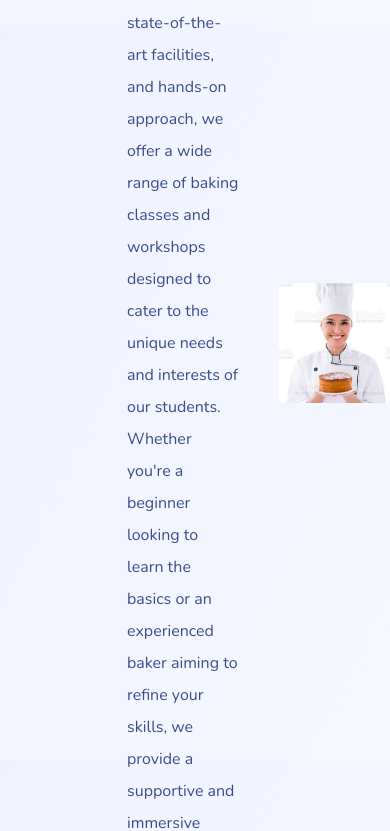
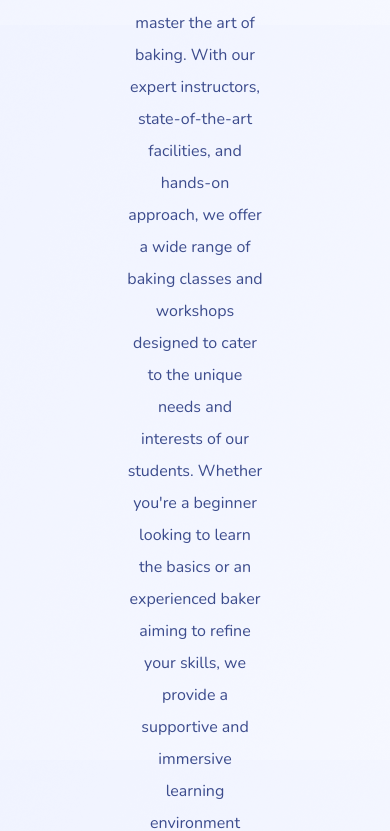
Before and after one commit to Magda78/baking-school-mern, a React (Create React App) app in the folder frontend/: page / in a window 390 px wide. Shown: the part 3265-4096 px from the top of the page. Built offline with nearby package versions, Linux system fonts and the light colour scheme.

Commit message:
responsive about

```diff
--- a/frontend/src/App.js
+++ b/frontend/src/App.js
@@ -35,7 +35,7 @@ function App() {
 			<Hero />
 			<Booking />
 			<Programs screenSize={screenSize} />
-			<About />
+			<About screenSize={screenSize}/>
 			{overlay ? (
 				<div className="bg-white w-[85%] h-screen py-[45px] pr-[127px]  absolute top-[140px] right-0 flex flex-col items-end leading-6">
 					<h2 className="font-bold text-base font-Nunito uppercase text-pink cursor-pointer hover:text-light-blue">
--- a/frontend/src/components/about.js
+++ b/frontend/src/components/about.js
@@ -1,27 +1,52 @@
 import backgroundImage from '../img/hero-bg.png';
 
-function About() {
+function About({ screenSize }) {
 	const containerStyle = {
 		backgroundImage: `url(${backgroundImage})`
 	};
 	return (
-		<section
+		<section>
+			{screenSize === 'sm' || screenSize === 'md' ? (
+				<div
+					className="px-[127px] py-[45px] flex flex-col justify-center items-center"
+					style={{ ...containerStyle, height: '100%' }}
+				>
+					<div className="flex  flex-col justify-center items-center">
+						<img src="/img/baker.png" alt="logo" />
+						<div className="text-center mt-[45px] text-base font-Nunito text-very-dark-blue font-normal leading-8">
+							At Brooklyn Baking School, we are passionate about sharing the art and joy of baking with
+							baking enthusiasts of all levels. Our mission is to inspire and empower individuals to
+							explore their creativity in the kitchen and master the art of baking. With our expert
+							instructors, state-of-the-art facilities, and hands-on approach, we offer a wide range of
+							baking classes and workshops designed to cater to the unique needs and interests of our
+							students. Whether you're a beginner looking to learn the basics or an experienced baker
+							aiming to refine your skills, we provide a supportive and immersive learning environment
+							where you can discover new techniques, experiment with flavors, and create delicious
+							masterpieces. Join us on this delectable journey and unlock your full baking potential!
+						</div>
+					</div>
+				</div>
+			) : (
+				<div
 					className="pl-[127px] py-[45px] flex flex-row items-center justify-between"
 					style={{ ...containerStyle, height: '100%' }}
 				>
 					<div className="flex flex-1 mr-10 text-base font-Nunito text-very-dark-blue font-normal leading-8">
 						At Brooklyn Baking School, we are passionate about sharing the art and joy of baking with baking
-				enthusiasts of all levels. Our mission is to inspire and empower individuals to explore their creativity
-				in the kitchen and master the art of baking. With our expert instructors, state-of-the-art facilities,
-				and hands-on approach, we offer a wide range of baking classes and workshops designed to cater to the
-				unique needs and interests of our students. Whether you're a beginner looking to learn the basics or an
-				experienced baker aiming to refine your skills, we provide a supportive and immersive learning
-				environment where you can discover new techniques, experiment with flavors, and create delicious
-				masterpieces. Join us on this delectable journey and unlock your full baking potential!
+						enthusiasts of all levels. Our mission is to inspire and empower individuals to explore their
+						creativity in the kitchen and master the art of baking. With our expert instructors,
+						state-of-the-art facilities, and hands-on approach, we offer a wide range of baking classes and
+						workshops designed to cater to the unique needs and interests of our students. Whether you're a
+						beginner looking to learn the basics or an experienced baker aiming to refine your skills, we
+						provide a supportive and immersive learning environment where you can discover new techniques,
+						experiment with flavors, and create delicious masterpieces. Join us on this delectable journey
+						and unlock your full baking potential!
 					</div>
 					<div className="flex flex-1">
 						<img src="/img/baker.png" alt="logo" />
 					</div>
+				</div>
+			)}
 		</section>
 	);
 }
```
Lines whose indentation alone changed are shown as unchanged.
